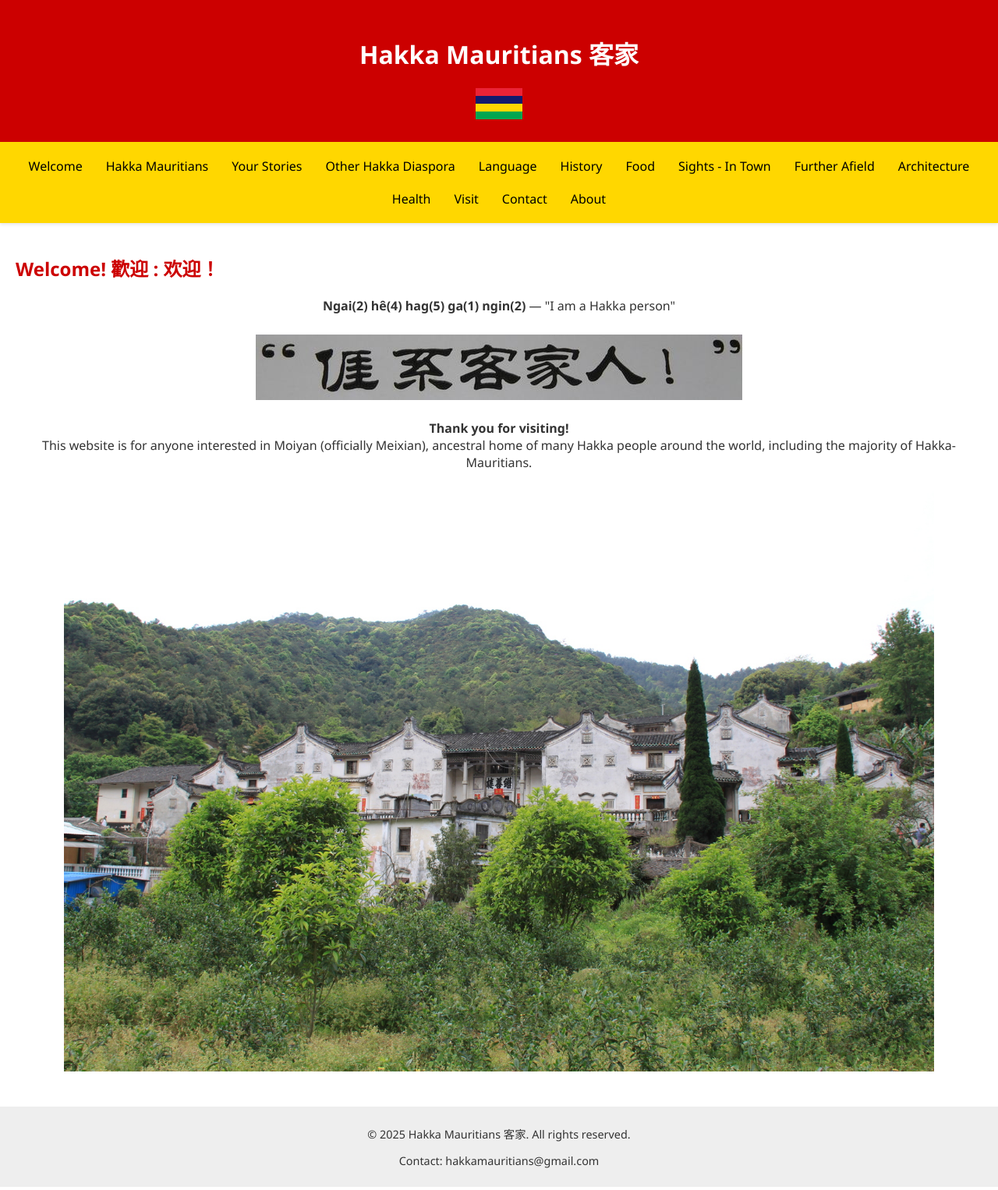
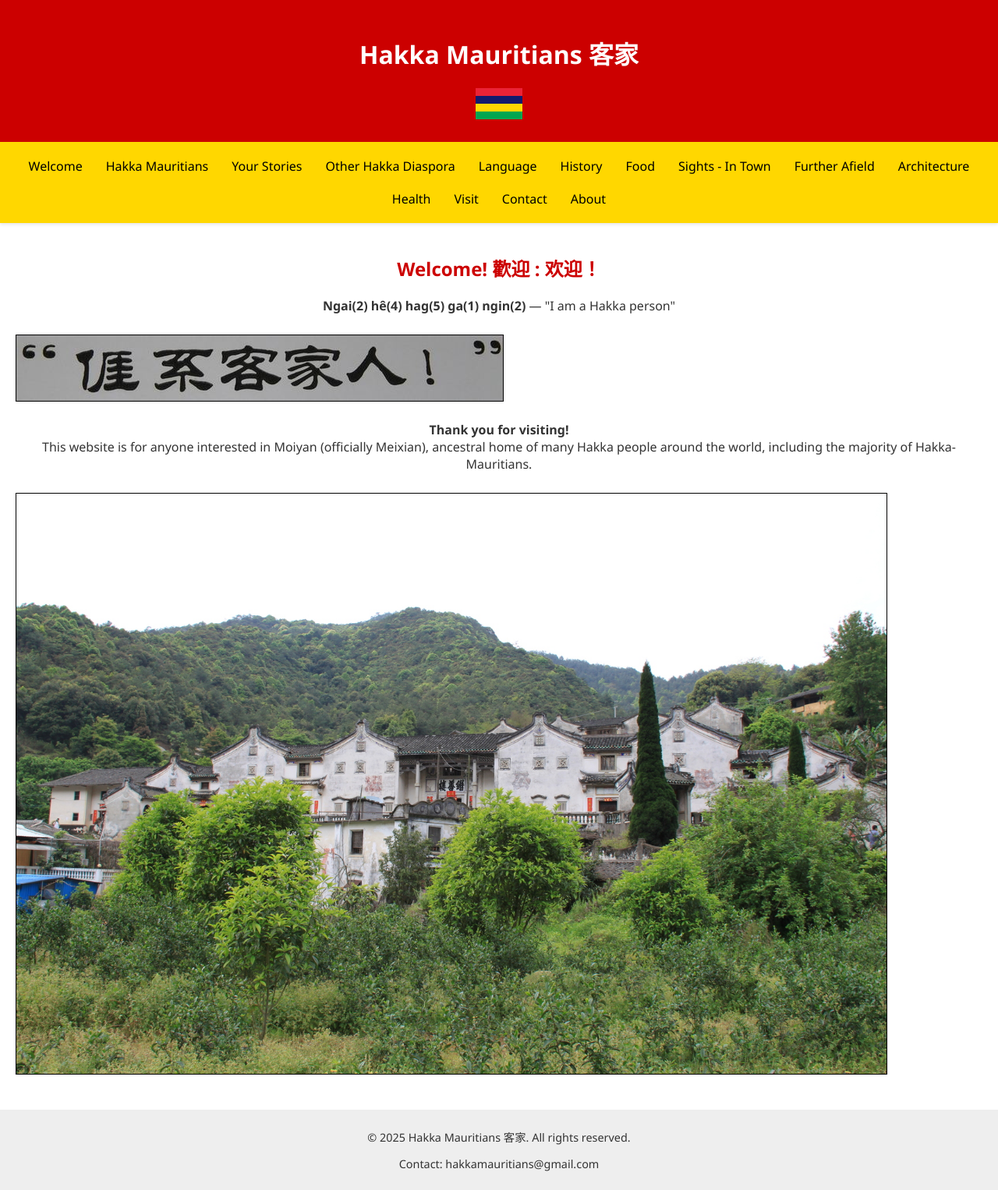
Before and after one commit to oliverlyf/hakka_mauritian_website, a Jekyll site: the page built from index.md, in a window 1280 px wide. Shown: the whole page at 78% size. Built offline with Jekyll 4.4.1, drawn with Linux system fonts in a browser that asks for light colours.

Commit message:
Update styles.css

```diff
--- a/assets/css/styles.css
+++ b/assets/css/styles.css
@@ -87,8 +87,10 @@ nav a:hover, nav .dropbtn:hover {
 h2 {
   color: #cc0000;
   margin-bottom: 1rem;
+  text-align: center;
 }
-.example-image {
+
+.example-image p {
   margin-top: 20px;
   text-align: center;
 }
@@ -97,7 +99,8 @@ h2 {
   max-width: 90%;
   height: auto;
   margin-top: 10px;
-}
+  border: 1px solid #000;
+    }
 
 footer {
   background-color: #eee;
```
